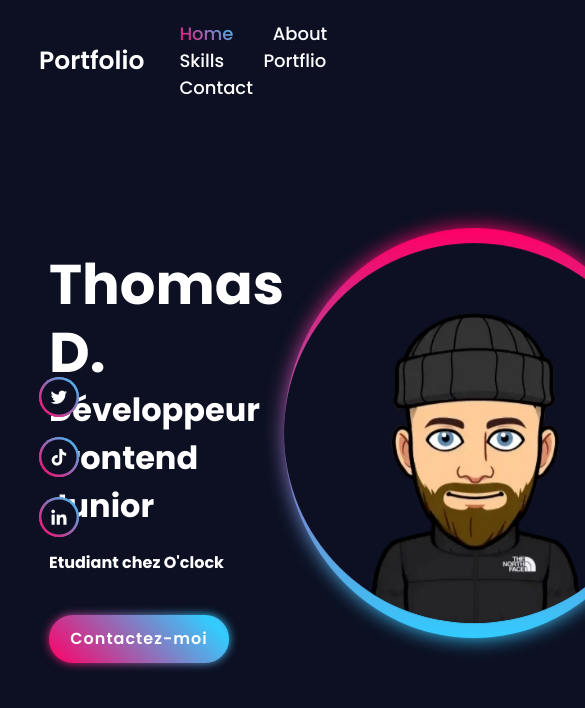
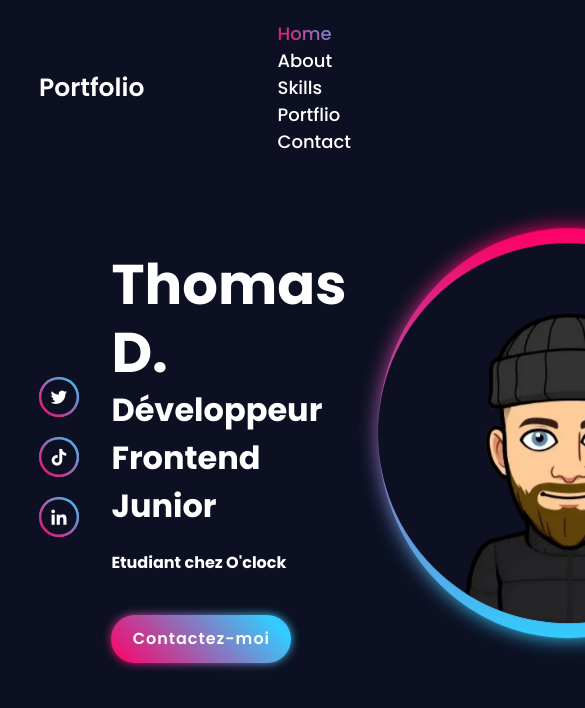
Before and after one commit to Tomsnhl/nhlportfolio, a plain HTML site: page index.html in a window 390 px wide. Shown: the top 708 px of the page, 585 px wide, since content can reach past the window. Drawn offline with nearby package versions, Linux system fonts and the light colour scheme.

Commit message:
scree-mobile

```diff
--- a/style.css
+++ b/style.css
@@ -361,8 +361,23 @@ body {
     }
 }
 
-@media screen and (max-width: 760px) {
+@media screen and (max-width: 730px) {
      .navbar a {
+        display: flex;
+     }
+       .home-img {
+        display: flex;
+       }
 
+
+    .home-content {
+        margin-right: 10%;
     }
 }
+
+@media screen and (max-width: 1260px){
+
+.home-sci {
+       margin-right: 20%;
+}
+}
```
